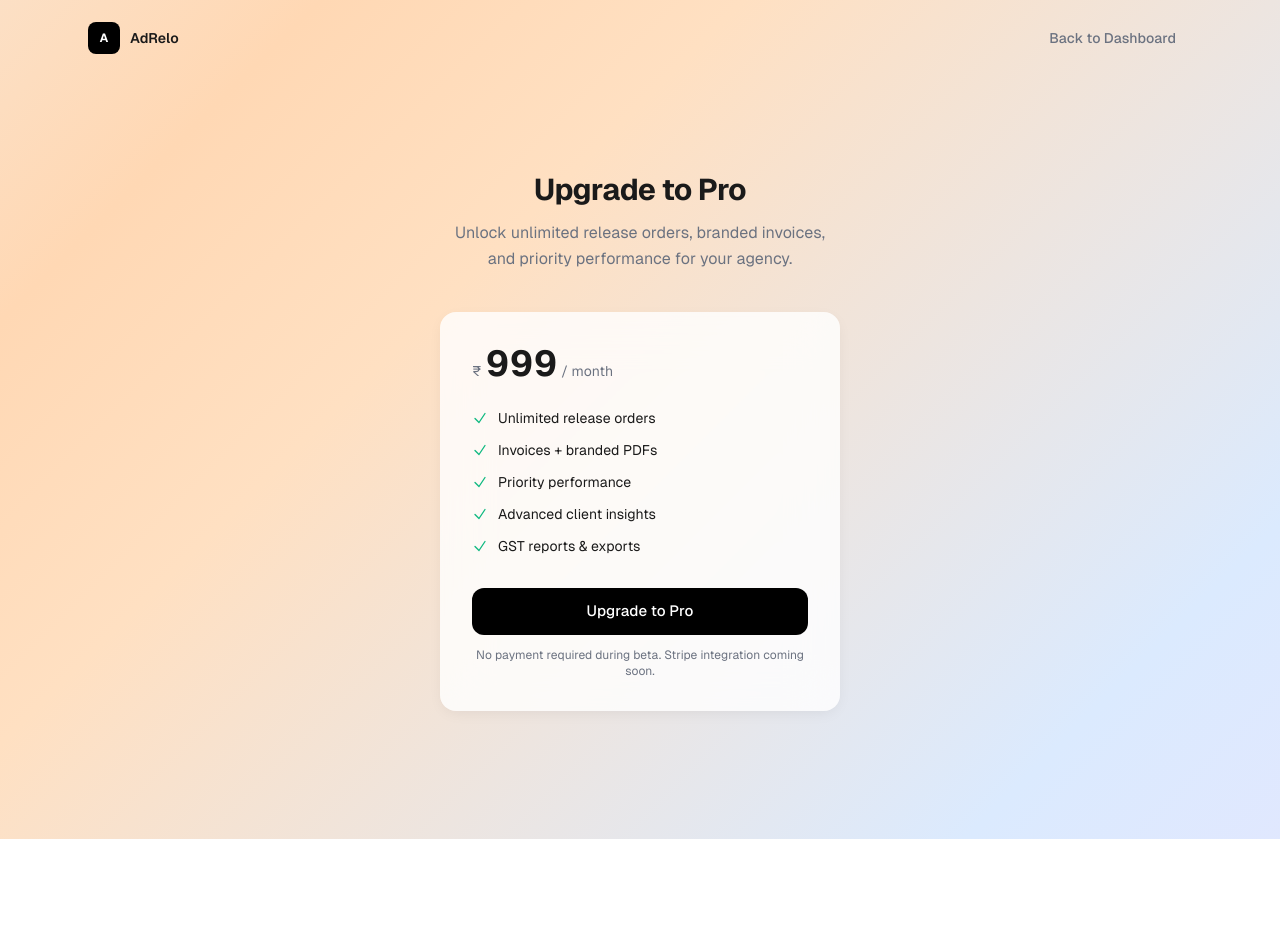
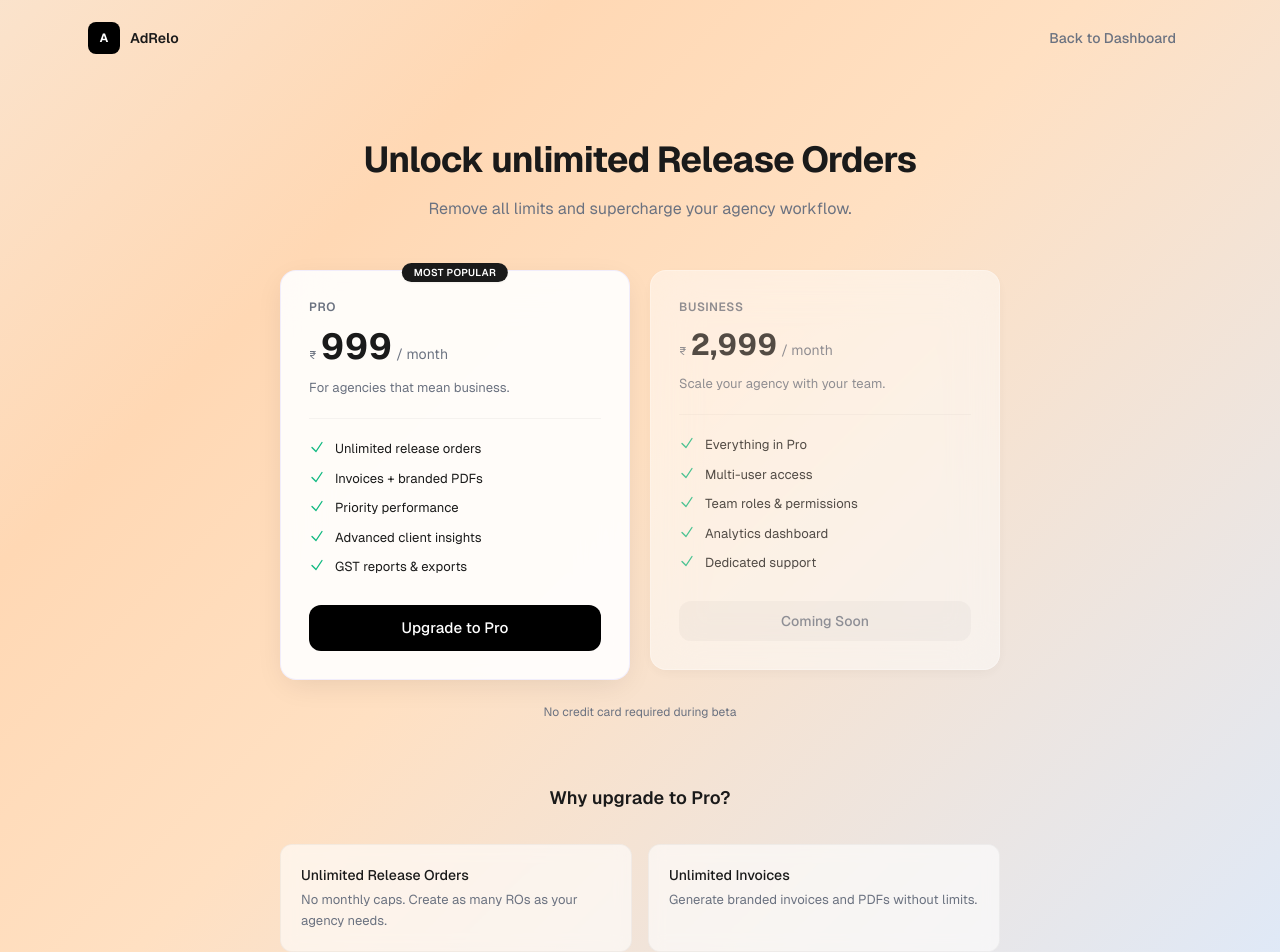
Before and after one commit to hdhingra215/AdRelo, a Next.js app: page /upgrade in a window 1280 px wide. Shown: the top 952 px of the page. Before the commit the page ends 839 px from the top, so only its background shows below. Built offline with nearby package versions, Linux system fonts and the light colour scheme.

Commit message:
feat: add Google OAuth login with Supabase

```diff
--- a/src/app/(auth)/login/page.tsx
+++ b/src/app/(auth)/login/page.tsx
@@ -4,6 +4,30 @@ import { Suspense, useState } from "react";
 import { useSearchParams } from "next/navigation";
 import Link from "next/link";
 import { login } from "../actions";
+import { createClient } from "@/lib/supabase/client";
+
+function GoogleIcon() {
+  return (
+    <svg className="h-4 w-4" viewBox="0 0 24 24">
+      <path
+        d="M22.56 12.25c0-.78-.07-1.53-.2-2.25H12v4.26h5.92a5.06 5.06 0 01-2.2 3.32v2.77h3.57c2.08-1.92 3.28-4.74 3.28-8.1z"
+        fill="#4285F4"
+      />
+      <path
+        d="M12 23c2.97 0 5.46-.98 7.28-2.66l-3.57-2.77c-.98.66-2.23 1.06-3.71 1.06-2.86 0-5.29-1.93-6.16-4.53H2.18v2.84C3.99 20.53 7.7 23 12 23z"
+        fill="#34A853"
+      />
+      <path
+        d="M5.84 14.09c-.22-.66-.35-1.36-.35-2.09s.13-1.43.35-2.09V7.07H2.18C1.43 8.55 1 10.22 1 12s.43 3.45 1.18 4.93l2.85-2.22.81-.62z"
+        fill="#FBBC05"
+      />
+      <path
+        d="M12 5.38c1.62 0 3.06.56 4.21 1.64l3.15-3.15C17.45 2.09 14.97 1 12 1 7.7 1 3.99 3.47 2.18 7.07l3.66 2.84c.87-2.6 3.3-4.53 6.16-4.53z"
+        fill="#EA4335"
+      />
+    </svg>
+  );
+}
 
 function LoginForm() {
   const [error, setError] = useState<string | null>(null);
@@ -45,6 +69,32 @@ function LoginForm() {
           {error}
         </div>
       )}
+
+      <button
+        type="button"
+        onClick={async () => {
+          const supabase = createClient();
+          await supabase.auth.signInWithOAuth({
+            provider: "google",
+            options: {
+              redirectTo: `${location.origin}/auth/callback`,
+            },
+          });
+        }}
+        className="flex w-full items-center justify-center gap-3 rounded-lg border border-gray-300 bg-white px-4 py-2.5 text-sm font-medium text-gray-700 shadow-sm transition-colors hover:bg-gray-50"
+      >
+        <GoogleIcon />
+        Continue with Google
+      </button>
+
+      <div className="relative">
+        <div className="absolute inset-0 flex items-center">
+          <div className="w-full border-t border-gray-200" />
+        </div>
+        <div className="relative flex justify-center text-xs">
+          <span className="bg-white px-3 text-gray-400">or</span>
+        </div>
+      </div>
 
       <form onSubmit={handleSubmit} className="space-y-5">
         <div>
--- a/src/app/(auth)/signup/page.tsx
+++ b/src/app/(auth)/signup/page.tsx
@@ -3,6 +3,30 @@
 import { useState } from "react";
 import Link from "next/link";
 import { signup } from "../actions";
+import { createClient } from "@/lib/supabase/client";
+
+function GoogleIcon() {
+  return (
+    <svg className="h-4 w-4" viewBox="0 0 24 24">
+      <path
+        d="M22.56 12.25c0-.78-.07-1.53-.2-2.25H12v4.26h5.92a5.06 5.06 0 01-2.2 3.32v2.77h3.57c2.08-1.92 3.28-4.74 3.28-8.1z"
+        fill="#4285F4"
+      />
+      <path
+        d="M12 23c2.97 0 5.46-.98 7.28-2.66l-3.57-2.77c-.98.66-2.23 1.06-3.71 1.06-2.86 0-5.29-1.93-6.16-4.53H2.18v2.84C3.99 20.53 7.7 23 12 23z"
+        fill="#34A853"
+      />
+      <path
+        d="M5.84 14.09c-.22-.66-.35-1.36-.35-2.09s.13-1.43.35-2.09V7.07H2.18C1.43 8.55 1 10.22 1 12s.43 3.45 1.18 4.93l2.85-2.22.81-.62z"
+        fill="#FBBC05"
+      />
+      <path
+        d="M12 5.38c1.62 0 3.06.56 4.21 1.64l3.15-3.15C17.45 2.09 14.97 1 12 1 7.7 1 3.99 3.47 2.18 7.07l3.66 2.84c.87-2.6 3.3-4.53 6.16-4.53z"
+        fill="#EA4335"
+      />
+    </svg>
+  );
+}
 
 export default function SignupPage() {
   const [error, setError] = useState<string | null>(null);
@@ -36,6 +60,32 @@ export default function SignupPage() {
             {error}
           </div>
         )}
+
+        <button
+          type="button"
+          onClick={async () => {
+            const supabase = createClient();
+            await supabase.auth.signInWithOAuth({
+              provider: "google",
+              options: {
+                redirectTo: `${location.origin}/auth/callback`,
+              },
+            });
+          }}
+          className="flex w-full items-center justify-center gap-3 rounded-lg border border-gray-300 bg-white px-4 py-2.5 text-sm font-medium text-gray-700 shadow-sm transition-colors hover:bg-gray-50"
+        >
+          <GoogleIcon />
+          Continue with Google
+        </button>
+
+        <div className="relative">
+          <div className="absolute inset-0 flex items-center">
+            <div className="w-full border-t border-gray-200" />
+          </div>
+          <div className="relative flex justify-center text-xs">
+            <span className="bg-white px-3 text-gray-400">or</span>
+          </div>
+        </div>
 
         <form onSubmit={handleSubmit} className="space-y-5">
           <div>
--- a/src/app/(dashboard)/release-orders/new/page.tsx
+++ b/src/app/(dashboard)/release-orders/new/page.tsx
@@ -235,7 +235,7 @@ export default function NewReleaseOrderPage() {
             <p className="text-sm text-red-600">{error}</p>
             {limitReached && (
               <div className="mt-3 flex items-center gap-3">
-                <SoftButton href="/upgrade" size="sm">
+                <SoftButton href="/upgrade?source=limit" size="sm">
                   Upgrade to Pro
                 </SoftButton>
                 <span className="text-xs text-muted">Resets on 1st of next month</span>
--- a/src/app/(dashboard)/upgrade/page.tsx
+++ b/src/app/(dashboard)/upgrade/page.tsx
@@ -1,12 +1,95 @@
 "use client";
 
-import { useState } from "react";
-import { useRouter } from "next/navigation";
+import { Suspense, useState } from "react";
+import { useRouter, useSearchParams } from "next/navigation";
 import { SoftButton } from "@/components/ui/soft-button";
 import { upgradePlan } from "./actions";
 
+function CheckIcon() {
+  return (
+    <svg
+      className="h-4 w-4 text-emerald-500 flex-shrink-0"
+      fill="none"
+      viewBox="0 0 24 24"
+      strokeWidth={2}
+      stroke="currentColor"
+    >
+      <path
+        strokeLinecap="round"
+        strokeLinejoin="round"
+        d="M4.5 12.75l6 6 9-13.5"
+      />
+    </svg>
+  );
+}
+
+const plans = [
+  {
+    id: "pro" as const,
+    name: "Pro",
+    price: "999",
+    period: "/ month",
+    description: "For agencies that mean business.",
+    features: [
+      "Unlimited release orders",
+      "Invoices + branded PDFs",
+      "Priority performance",
+      "Advanced client insights",
+      "GST reports & exports",
+    ],
+    highlighted: true,
+    badge: "Most Popular",
+  },
+  {
+    id: "business" as const,
+    name: "Business",
+    price: "2,999",
+    period: "/ month",
+    description: "Scale your agency with your team.",
+    features: [
+      "Everything in Pro",
+      "Multi-user access",
+      "Team roles & permissions",
+      "Analytics dashboard",
+      "Dedicated support",
+    ],
+    highlighted: false,
+    comingSoon: true,
+  },
+];
+
+const benefits = [
+  {
+    title: "Unlimited Release Orders",
+    desc: "No monthly caps. Create as many ROs as your agency needs.",
+  },
+  {
+    title: "Unlimited Invoices",
+    desc: "Generate branded invoices and PDFs without limits.",
+  },
+  {
+    title: "Faster Workflow",
+    desc: "Streamlined tools built for speed and efficiency.",
+  },
+  {
+    title: "Priority Performance",
+    desc: "Faster load times and priority access during peak usage.",
+  },
+];
+
 export default function UpgradePage() {
+  return (
+    <Suspense>
+      <UpgradeContent />
+    </Suspense>
+  );
+}
+
+function UpgradeContent() {
   const router = useRouter();
+  const searchParams = useSearchParams();
+  const fromLimit = searchParams.get("source") === "limit";
+
   const [loading, setLoading] = useState(false);
   const [error, setError] = useState<string | null>(null);
   const [success, setSuccess] = useState(false);
@@ -30,6 +113,7 @@ export default function UpgradePage() {
 
   return (
     <div className="min-h-screen">
+      {/* Nav */}
       <nav className="mx-auto flex max-w-6xl items-center justify-between px-6 py-5">
         <div className="flex items-center gap-2.5">
           <div className="flex h-8 w-8 items-center justify-center rounded-lg bg-black text-white text-xs font-bold">
@@ -42,61 +126,96 @@ export default function UpgradePage() {
         </SoftButton>
       </nav>
 
-      <section className="mx-auto max-w-md px-6 pt-24 pb-32 text-center">
-        <h1 className="text-3xl font-bold tracking-tight text-foreground">
-          Upgrade to Pro
+      {/* Hero */}
+      <section className="mx-auto max-w-2xl px-6 pt-16 pb-12 text-center">
+        <h1 className="text-3xl sm:text-4xl font-bold tracking-tight text-foreground leading-[1.15]">
+          {fromLimit
+            ? "You\u2019ve reached your free trial limit"
+            : "Unlock unlimited Release Orders"}
         </h1>
-        <p className="mt-3 text-base text-muted leading-relaxed">
-          Unlock unlimited release orders, branded invoices, and priority
-          performance for your agency.
+        <p className="mt-4 text-base text-muted leading-relaxed max-w-md mx-auto">
+          {fromLimit
+            ? "Upgrade to continue creating Release Orders without interruption."
+            : "Remove all limits and supercharge your agency workflow."}
+        </p>
+      </section>
+
+      {/* Plan cards */}
+      <section className="mx-auto max-w-3xl px-6 pb-16">
+        <div className="grid gap-5 sm:grid-cols-2 items-start">
+          {plans.map((plan) => (
+            <div
+              key={plan.name}
+              className={`relative rounded-2xl p-6 sm:p-7 transition-all duration-300 ${
+                plan.highlighted
+                  ? "bg-white/90 backdrop-blur-xl shadow-card-lg border border-violet-200/40 hover:shadow-[0_12px_40px_-8px_rgba(124,58,237,0.12)]"
+                  : "bg-white/65 backdrop-blur-xl shadow-card border border-white/50 hover:bg-white/80 hover:shadow-card-lg"
+              } ${plan.comingSoon ? "opacity-75" : ""}`}
+            >
+              {/* Badge */}
+              {plan.badge && (
+                <div className="absolute -top-3 left-1/2 -translate-x-1/2">
+                  <span className="inline-flex items-center rounded-full bg-foreground px-3 py-0.5 text-[10px] font-semibold text-white shadow-sm tracking-wide uppercase">
+                    {plan.badge}
+                  </span>
+                </div>
+              )}
+
+              {/* Plan name */}
+              <p className="text-xs font-semibold uppercase tracking-wider text-muted">
+                {plan.name}
               </p>
 
-        <div className="mt-10 rounded-2xl bg-white/80 backdrop-blur-xl shadow-card p-8 text-left">
-          <div className="flex items-baseline gap-1">
-            <span className="text-sm text-muted">&#8377;</span>
-            <span className="text-4xl font-bold text-foreground">999</span>
-            <span className="text-sm text-muted">/ month</span>
+              {/* Price */}
+              <div className="mt-3 flex items-baseline gap-1">
+                <span className="text-[11px] text-muted">&#8377;</span>
+                <span
+                  className={`font-bold text-foreground ${
+                    plan.highlighted ? "text-4xl" : "text-3xl"
+                  }`}
+                >
+                  {plan.price}
+                </span>
+                <span className="text-sm text-muted">{plan.period}</span>
               </div>
 
-          <ul className="mt-6 space-y-3 text-sm text-foreground/70">
-            {[
-              "Unlimited release orders",
-              "Invoices + branded PDFs",
-              "Priority performance",
-              "Advanced client insights",
-              "GST reports & exports",
-            ].map((f) => (
-              <li key={f} className="flex items-center gap-2.5">
-                <svg
-                  className="h-4 w-4 text-emerald-500 flex-shrink-0"
-                  fill="none"
-                  viewBox="0 0 24 24"
-                  strokeWidth={2}
-                  stroke="currentColor"
+              <p className="mt-2.5 text-[13px] text-muted leading-relaxed">
+                {plan.description}
+              </p>
+
+              {/* Divider */}
+              <div className="mt-5 mb-5 h-px bg-black/[0.04]" />
+
+              {/* Features */}
+              <ul className="space-y-2.5">
+                {plan.features.map((f) => (
+                  <li
+                    key={f}
+                    className="flex items-start gap-2.5 text-[13px] text-foreground/70"
                   >
-                  <path
-                    strokeLinecap="round"
-                    strokeLinejoin="round"
-                    d="M4.5 12.75l6 6 9-13.5"
-                  />
-                </svg>
-                {f}
+                    <CheckIcon />
+                    <span>{f}</span>
                   </li>
                 ))}
               </ul>
 
-          {error && (
-            <p className="mt-4 text-sm text-red-600">{error}</p>
-          )}
-
-          {success ? (
-            <div className="mt-8 rounded-xl bg-emerald-50 border border-emerald-200/60 p-4 text-center">
+              {/* CTA */}
+              <div className="mt-7">
+                {plan.comingSoon ? (
+                  <button
+                    disabled
+                    className="w-full inline-flex items-center justify-center gap-2 rounded-xl px-5 py-2.5 text-sm font-medium bg-black/[0.04] text-muted cursor-not-allowed"
+                  >
+                    Coming Soon
+                  </button>
+                ) : success ? (
+                  <div className="rounded-xl bg-emerald-50 border border-emerald-200/60 p-3.5 text-center">
                     <p className="text-sm font-medium text-emerald-700">
                       Upgraded to Pro! Redirecting...
                     </p>
                   </div>
                 ) : (
-            <div className="mt-8">
+                  <>
                     <SoftButton
                       onClick={handleUpgrade}
                       disabled={loading}
@@ -105,12 +224,49 @@ export default function UpgradePage() {
                     >
                       {loading ? "Upgrading..." : "Upgrade to Pro"}
                     </SoftButton>
-              <p className="mt-3 text-xs text-muted text-center">
-                No payment required during beta. Stripe integration coming soon.
+                    {error && (
+                      <p className="mt-3 text-sm text-red-600 text-center">
+                        {error}
+                      </p>
+                    )}
+                  </>
+                )}
+              </div>
+            </div>
+          ))}
+        </div>
+
+        {/* Trust line */}
+        <p className="mt-6 text-center text-xs text-muted">
+          No credit card required during beta
+        </p>
+      </section>
+
+      {/* Benefits */}
+      <section className="mx-auto max-w-3xl px-6 pb-20">
+        <h2 className="text-lg font-semibold text-foreground text-center mb-8">
+          Why upgrade to Pro?
+        </h2>
+        <div className="grid gap-4 sm:grid-cols-2">
+          {benefits.map((b) => (
+            <div
+              key={b.title}
+              className="rounded-xl bg-white/60 backdrop-blur border border-black/[0.04] p-5"
+            >
+              <p className="text-sm font-medium text-foreground">{b.title}</p>
+              <p className="mt-1 text-[13px] text-muted leading-relaxed">
+                {b.desc}
               </p>
             </div>
-          )}
+          ))}
         </div>
+      </section>
+
+      {/* Bottom CTA */}
+      <section className="mx-auto max-w-md px-6 pb-32 text-center">
+        <SoftButton href="/#pricing" variant="secondary" size="sm">
+          View full pricing
+        </SoftButton>
       </section>
     </div>
   );
```
Lines whose indentation alone changed are shown as unchanged.
